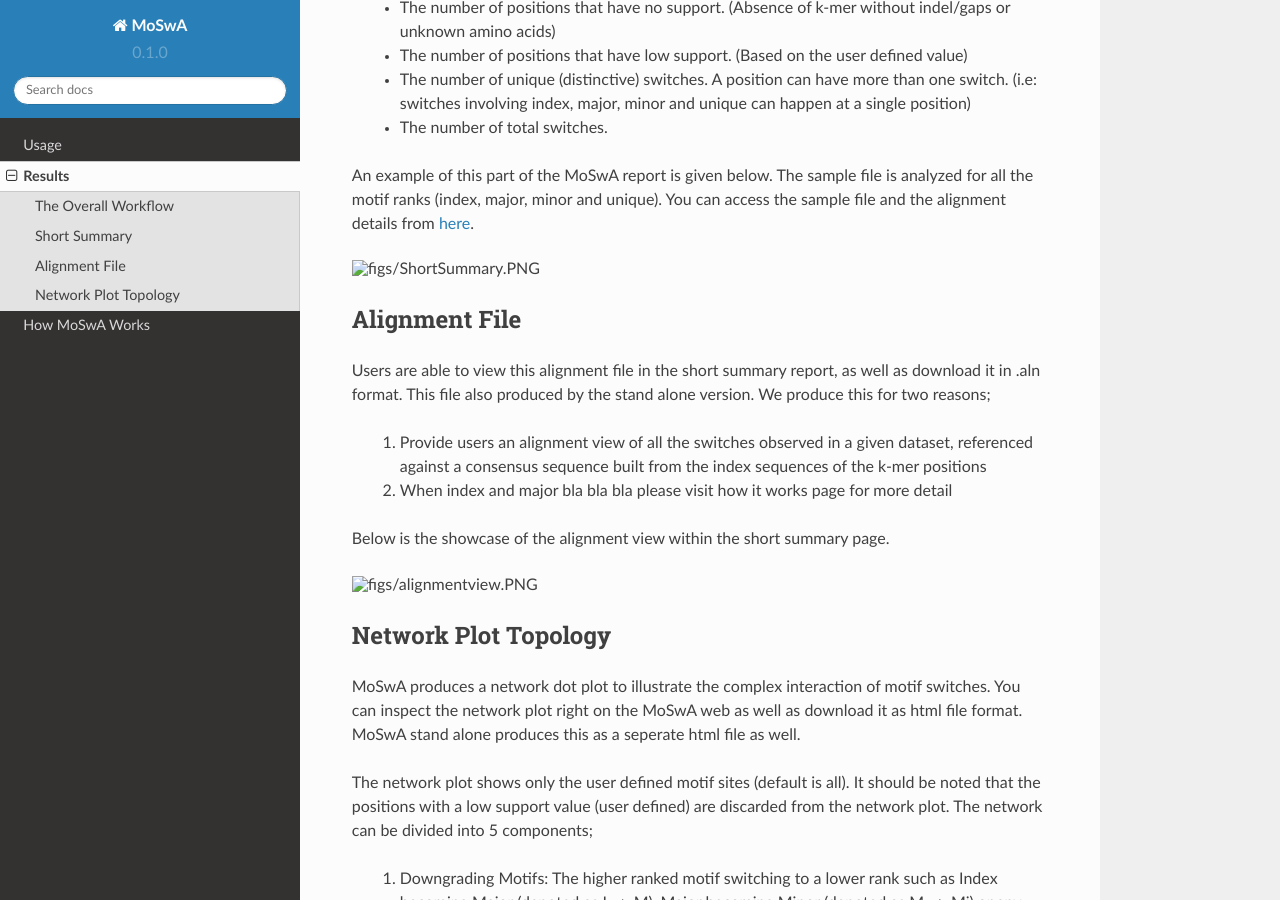
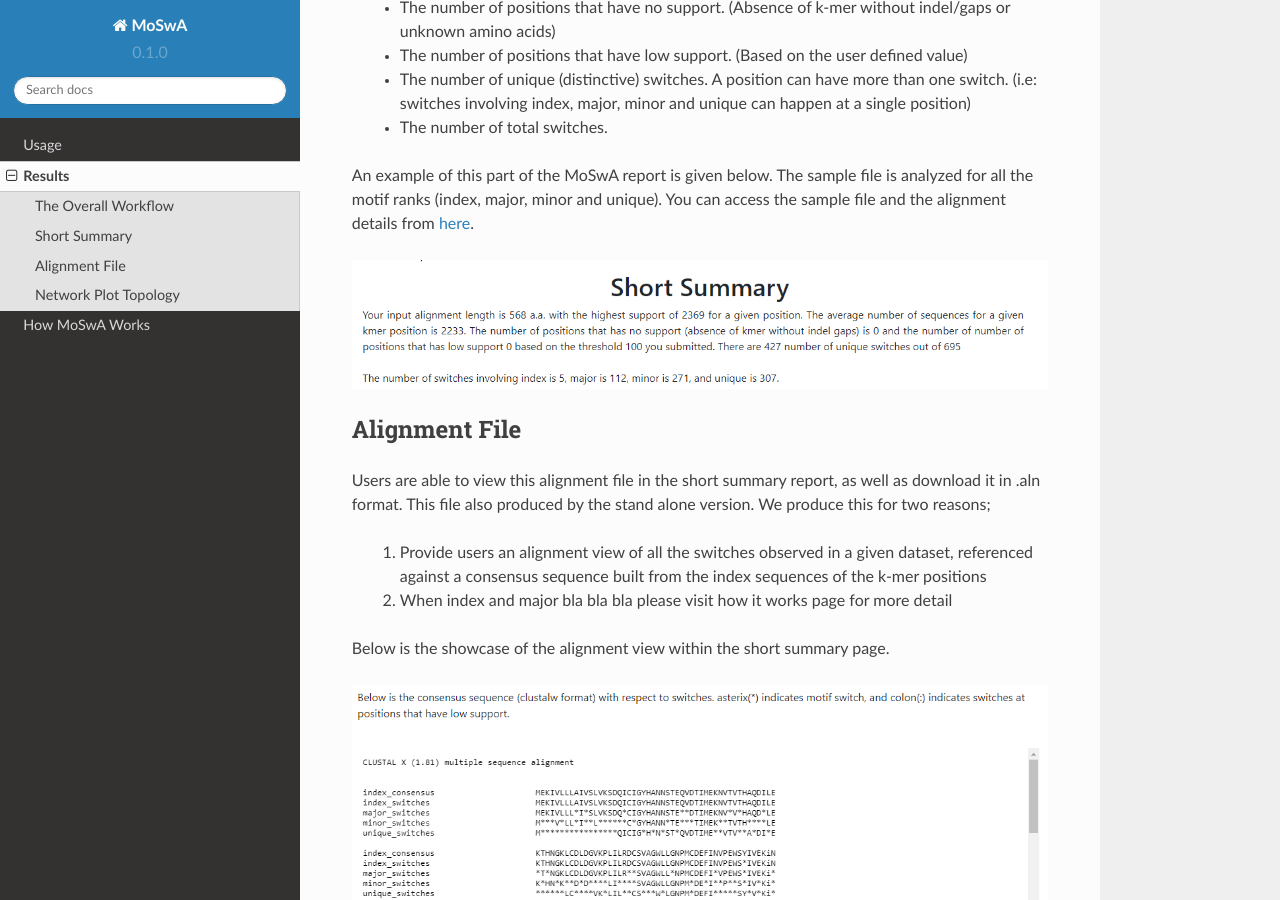
Before and after one commit to macelik/MoSwADocs, a Sphinx documentation site: the page built from docs/source/results.rst, in a window 1280 px wide and 900 px high, scrolled down 904 px. Built offline with Sphinx 7.4.7 and the Read the Docs theme 2.0.0, drawn with Linux system fonts in a browser that asks for light colours.

Commit message:
Update results.rst

```diff
--- a/docs/source/results.rst
+++ b/docs/source/results.rst
@@ -27,7 +27,7 @@ You will be directed to short summary report page once the analysis is done. Add
 
 An example of this part of the MoSwA report is given below. The sample file is analyzed for all the motif ranks (index, major, minor and unique). You can access the sample file and the alignment details from `here <https://github.com/macelik/MoSwADocs/blob/main/docs/source/samplefile/>`_.
 
-.. figure:: figs/ShortSummary.PNG
+.. figure:: figs/shortsummary.png
 
 .. _consensus:
 
@@ -42,7 +42,7 @@ Users are able to view this alignment file in the short summary report, as well
 
 Below is the showcase of the alignment view within the short summary page.
 
-.. figure:: figs/alignmentview.PNG
+.. figure:: figs/alignmentview.png
 
 .. _network:
 
```
